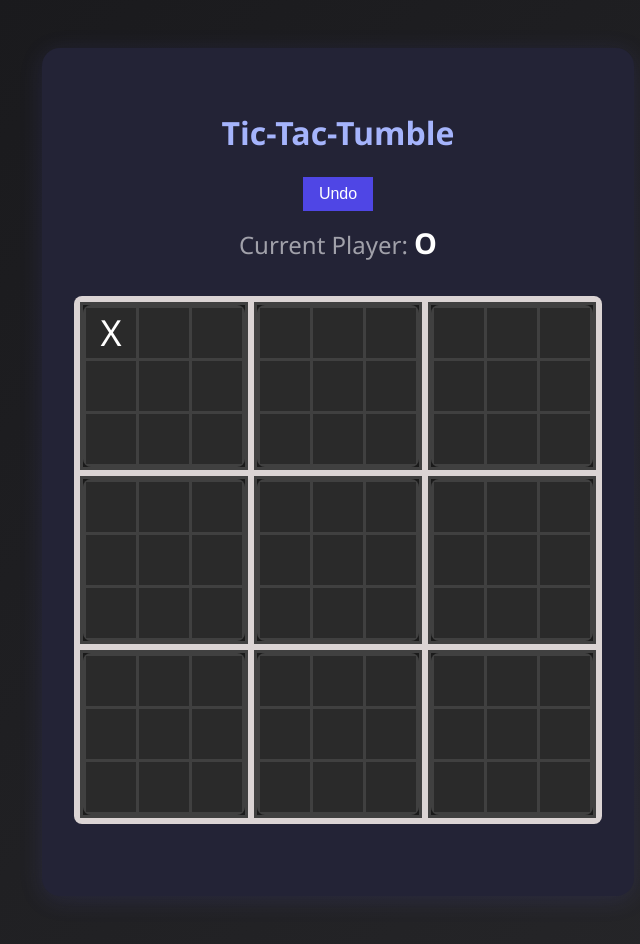
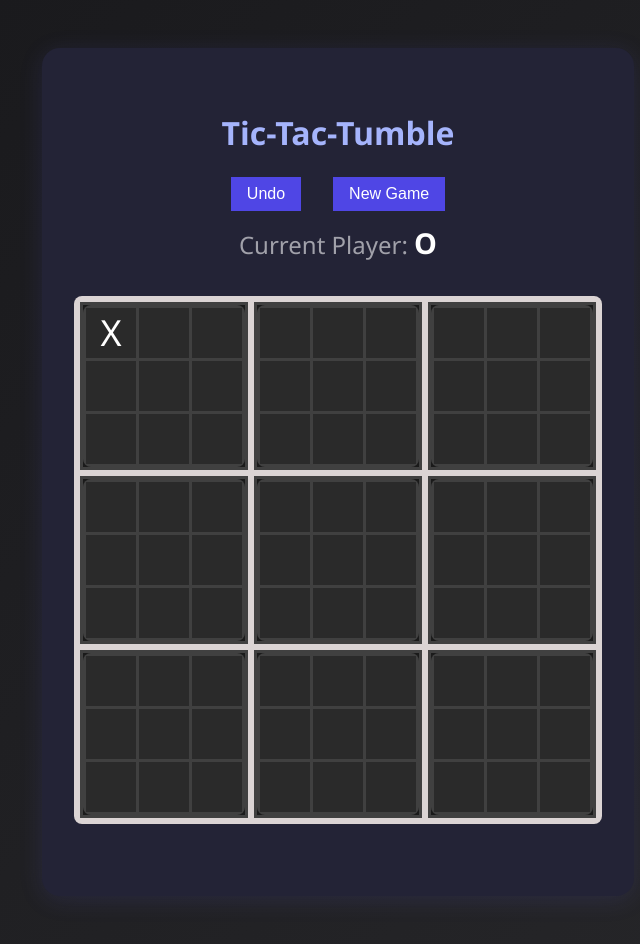
Before and after one commit to gubespam/xiao-mantou-games, a React (Vite) app: page /xiao-mantou-games/tic-tac-tumble in a window 1280 px wide. Both pictures are taken after a click on the element 413 px from the left and 288 px from the top of the page. Shown: the whole page, without its empty margins (302-942 px from the left). Built offline with nearby package versions, Linux system fonts and the light colour scheme.

Commit message:
add "new game" button

```diff
--- a/src/TicTacTumble.jsx
+++ b/src/TicTacTumble.jsx
@@ -127,6 +127,15 @@ function TicTacTumble() {
     }
   };
 
+  const handleNewGame = () => {
+    setGameStates(Array(9).fill(null));
+    setIsXNext(true);
+    setGameWinner(null);
+    setScores({ X: 0, O: 0 });
+    setBoardSquares(Array(9).fill().map(() => Array(9).fill(null)));
+    setMoveHistory([]);
+  };
+
   const isGameCellPlayable = (index) => {
     return gameStates[index] === null;
   };
@@ -178,11 +187,14 @@ function TicTacTumble() {
     <div className="game-page tic-tac-tumble-container">
       <h1>Tic-Tac-Tumble</h1>
 
-      {moveHistory.length > 0 && !gameWinner && (
-        <div style={{ textAlign: 'center', marginBottom: '10px' }}>
-          <button className="general-button" onClick={handleUndo}>Undo</button>
+      {moveHistory.length > 0 || gameWinner ? (
+        <div style={{ display: 'flex', justifyContent: 'center', gap: '2em', marginBottom: '10px' }}>
+          {moveHistory.length > 0 && !gameWinner && (
+            <button className="general-button" onClick={handleUndo}>Undo</button>
+          )}
+          <button className="general-button" onClick={handleNewGame}>New Game</button>
         </div>
-      )}
+      ) : null}
 
       {!gameWinner && (
         <div className="turn-indicator">
```
